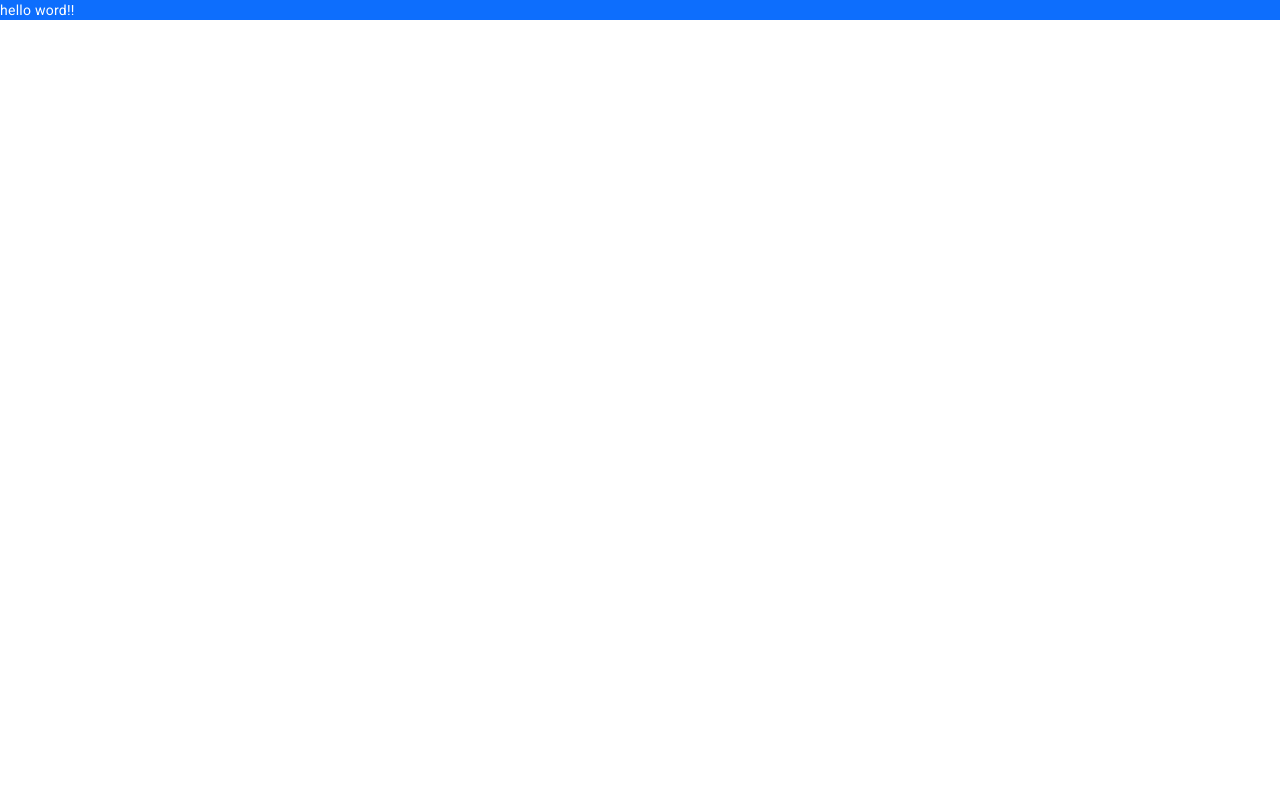
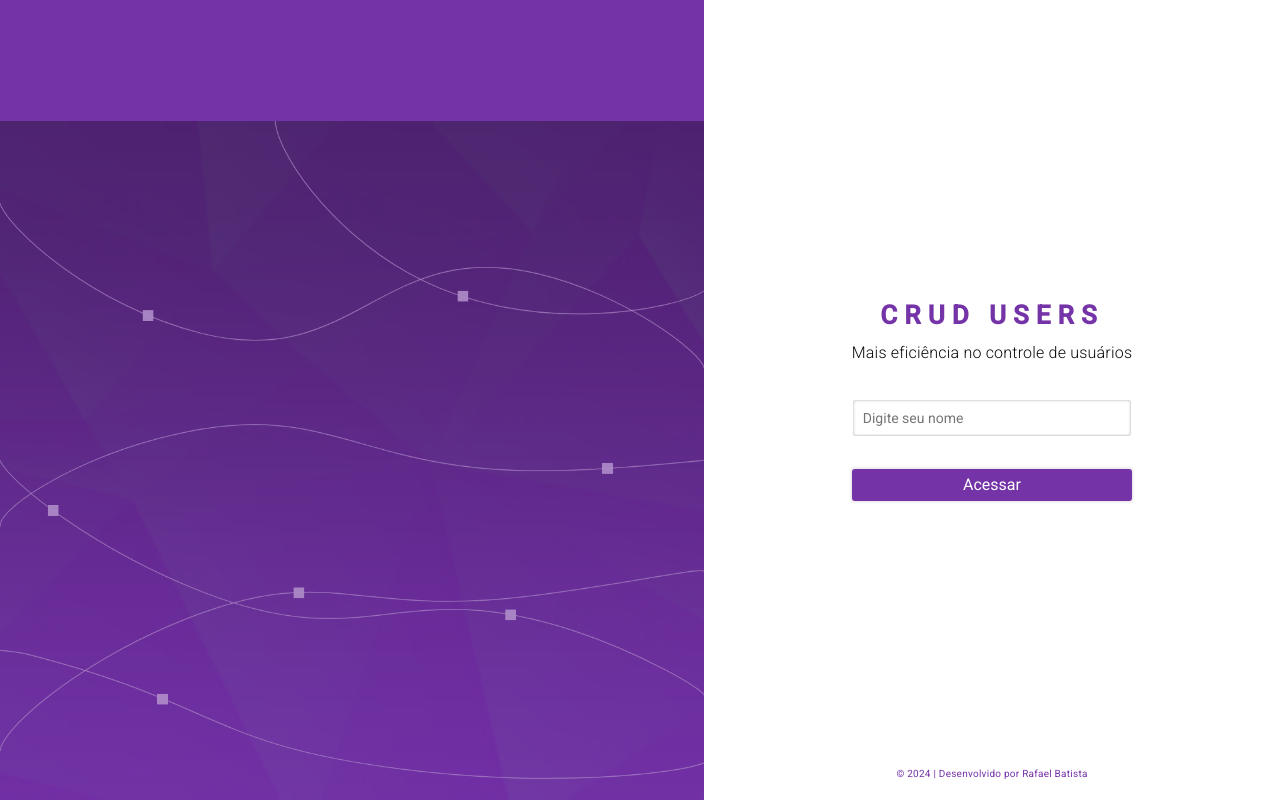
Before and after one commit to rafa913/CRUD-Usuarios-Angular, an Angular app: page / in a window 1280 px wide. Built offline with nearby package versions, Linux system fonts and the light colour scheme.

Commit message:
estilização do login

```diff
--- a/src/app/app-routing.module.ts
+++ b/src/app/app-routing.module.ts
@@ -1,7 +1,11 @@
 import { NgModule } from '@angular/core';
 import { RouterModule, Routes } from '@angular/router';
+import { LoginComponent } from './pages/login/login.component';
 
-const routes: Routes = [];
+const routes: Routes = [
+   {path:'', component: LoginComponent},
+  {path:'login', component: LoginComponent },
+];
 
 @NgModule({
   imports: [RouterModule.forRoot(routes)],
--- a/src/app/app.component.html
+++ b/src/app/app.component.html
@@ -1,4 +1 @@
-<router-outlet />
-<p class="text-bg-primary">
-   hello word!!
-</p>
+<router-outlet></router-outlet>
--- a/src/app/app.module.ts
+++ b/src/app/app.module.ts
@@ -4,10 +4,14 @@
 import { AppRoutingModule } from './app-routing.module';
 import { AppComponent } from './app.component';
 import { provideAnimationsAsync } from '@angular/platform-browser/animations/async';
+import { LoginComponent } from './pages/login/login.component';
+import { ButtonComponent } from './components/button/button.component';
 
 @NgModule({
   declarations: [
-    AppComponent
+    AppComponent,
+    LoginComponent,
+    ButtonComponent
   ],
   imports: [
     BrowserModule,
--- /dev/null
+++ b/src/app/components/button/button.component.html
@@ -0,0 +1 @@
+<button class="button-primary" [ngClass]="{'w-100': size === '100'}"> {{textButton}} </button>
--- /dev/null
+++ b/src/app/components/button/button.component.scss
@@ -0,0 +1,21 @@
+.button-primary {
+  width: auto;
+  outline: none;
+  border: 0;
+  background: #7533a8;
+  color: #fff;
+  font-weight: 400;
+  font-size: 16px;
+  padding: 6px 20px;
+  border-radius: 3px;
+  box-shadow: 0px 0px 3px 1px #0a0a0a20;
+  transition: 0.3s linear all;
+  &:hover {
+    cursor: pointer;
+    box-shadow: 0px 0px 5px 3px #0a0a0a40;
+  }
+  &:disabled {
+    cursor: default;
+    opacity: 0.7;
+  }
+}
--- /dev/null
+++ b/src/app/pages/login/login.component.html
@@ -0,0 +1,13 @@
+<div class="area-login-background d-none d-md-block"></div>
+
+<div class="area-form">
+  <form>
+    <h1 class="titulo">CRUD USERS</h1>
+    <h2 class="subtitulo">Mais eficiência no controle de usuários</h2>
+
+    <input class="input-form" type="text" placeholder="Digite seu nome" />
+
+    <app-button textButton="Acessar" size="100"></app-button>
+  </form>
+  <p class="footer">  © 2024 | Desenvolvido por Rafael Batista </p>
+</div>
--- /dev/null
+++ b/src/app/pages/login/login.component.scss
@@ -0,0 +1,63 @@
+.area-login-background{
+    height: 100%;
+    width: 55%;
+    display: block;
+    float: left;
+    background-image: url('../../../assets/background-login.png');
+    background-color: var(--primary-color);
+    background-size: 100% auto;
+    background-position: center bottom;
+    background-repeat: no-repeat;
+}
+
+.area-form{
+    height: 100%;
+    width: 45%;
+    float: left;
+    background: #fff;
+    display: flex;
+    align-items: center;
+    justify-content: center;
+    flex-wrap: nowrap;
+}
+
+@media only screen and (max-width: 767px){ .area-form {width: 100%;}}
+
+.titulo{
+    font-size: 26px;
+    font-weight: bold;
+    text-align: center;
+    letter-spacing: 7px;
+    color: var(--primary-color);
+    padding: 0;
+    margin-bottom: 6px;
+}
+
+.subtitulo{
+    font-size: 16px ;
+    font-weight: 300;
+    color: var(--gray-color);
+    margin: 0px 0px 30px 0px;
+    padding: 0;
+    text-align: center;
+}
+
+.input-form{
+    padding: 8px 10px;
+    width: 100%;
+    border-radius: 4px;
+    border: 1px solid #00000000;
+    margin-bottom: 32px;
+    transition: 0.3s linear all;
+    box-shadow: inset 1px 1px 2px #aaadb980, inset -1px -1px 2px #bebebeb0;
+    &:focus{
+        border: 1px solid var(--primary-color);
+    }
+}
+
+.footer{
+    position: absolute;
+    bottom: 4px;
+    font-size: 10px;
+    color: var(--primary-color);
+ }
--- a/src/styles.scss
+++ b/src/styles.scss
@@ -2,3 +2,15 @@
 @import'../node_modules/bootstrap/dist/css/bootstrap.min.css';
 html, body { height: 100%; }
 body { margin: 0; font-family: Roboto, "Helvetica Neue", sans-serif; }
+
+:root {
+    --primary-color: #7533a8;
+    --error-color: #ac2828;
+    --gray-color: #0a0a0a;
+}
+
+.C-primary{color: var(--primary-color) ;}
+.C-error{color: var(--error-color) ;}
+.C-gray{color: var(--gray-color) ;}
+
+.hover:hover{cursor: pointer;}
```
Also changed, not shown: src/app/components/button/button.component.ts (added, +13 -0 lines), src/app/pages/login/login.component.ts (added, +12 -0 lines), 2 other files (tests, documents, lock files or other folders).
